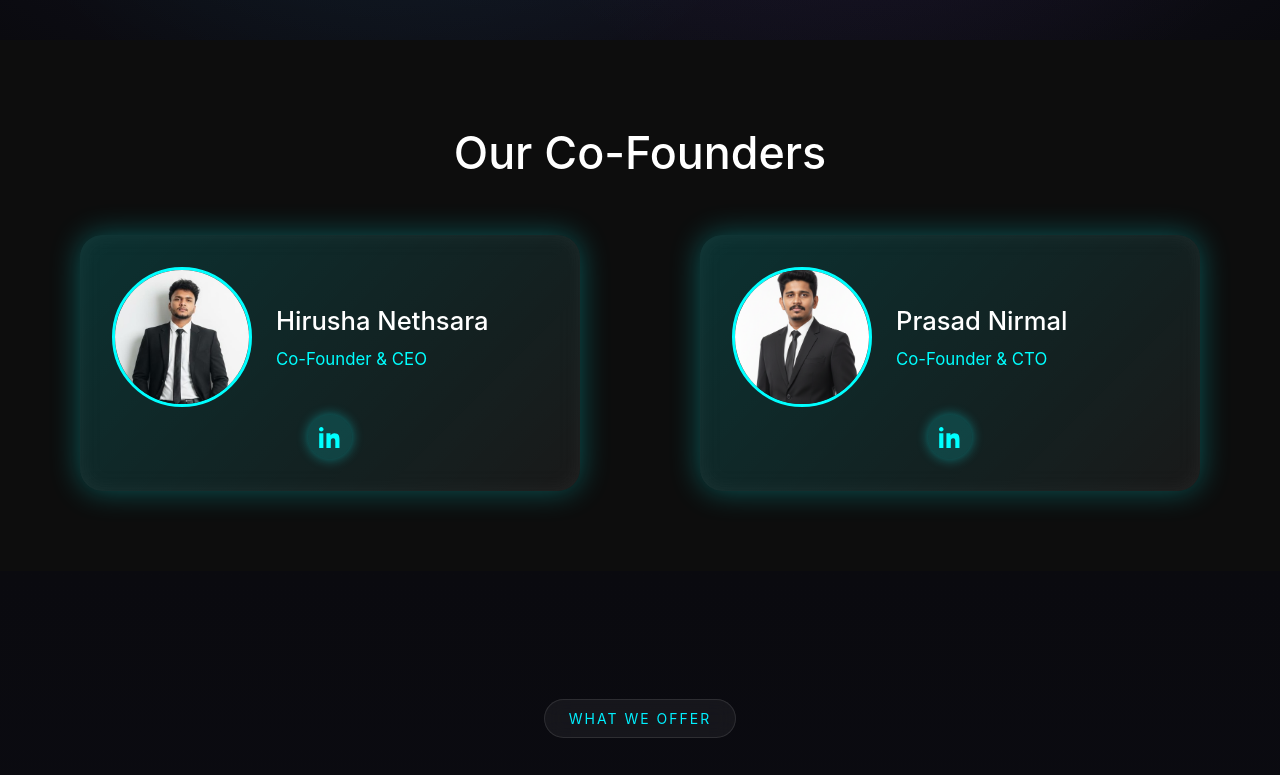
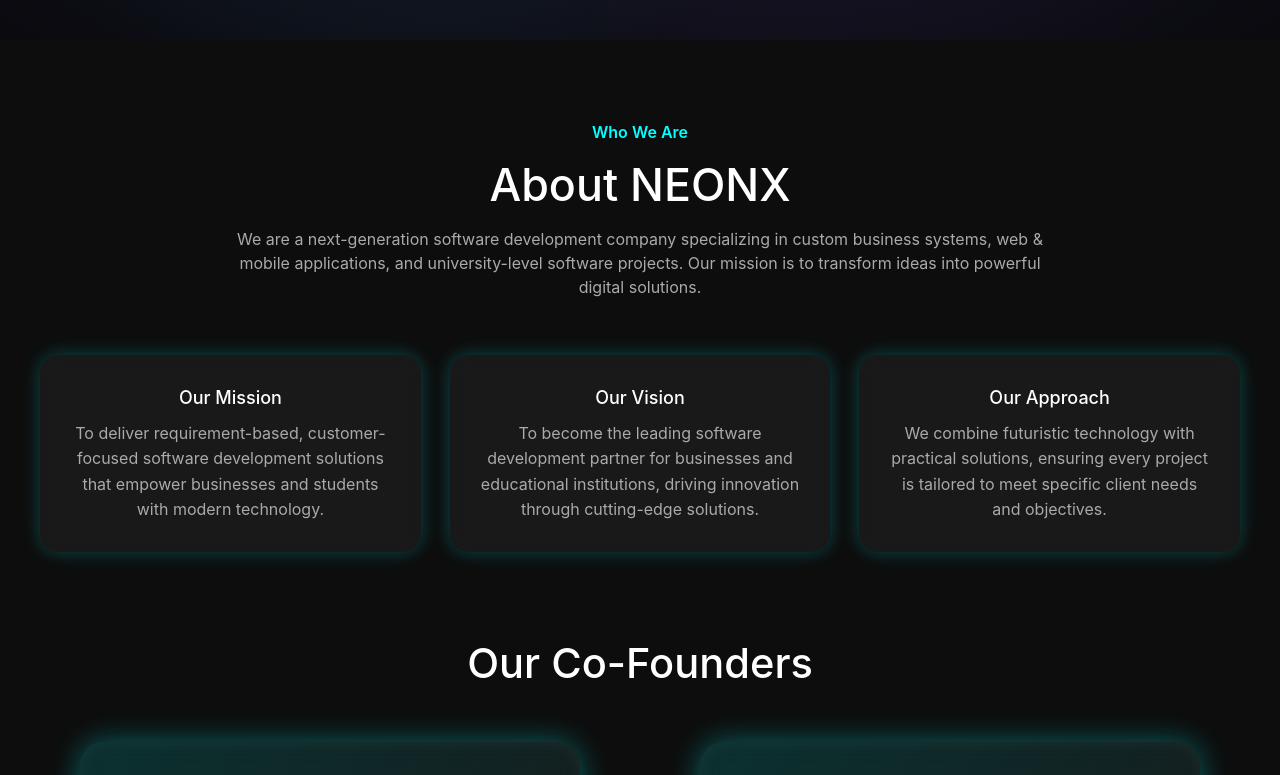
Before and after one commit to Nethsara-code/neonx-project, a React (Vite) app: page / in a window 1280 px wide. Shown: the part 760-1535 px from the top of the page. Built offline with nearby package versions, Linux system fonts and the light colour scheme.

Commit message:
about poto update

```diff
--- a/src/app/components/About.tsx
+++ b/src/app/components/About.tsx
@@ -7,6 +7,25 @@
 export function About() {
   const ref = useRef<HTMLDivElement | null>(null);
   const isInView = useInView(ref, { once: true, amount: 0.3 });
+
+  /* ================= About Us Features ================= */
+  const features = [
+    {
+      title: 'Our Mission',
+      description:
+        'To deliver requirement-based, customer-focused software development solutions that empower businesses and students with modern technology.'
+    },
+    {
+      title: 'Our Vision',
+      description:
+        'To become the leading software development partner for businesses and educational institutions, driving innovation through cutting-edge solutions.'
+    },
+    {
+      title: 'Our Approach',
+      description:
+        'We combine futuristic technology with practical solutions, ensuring every project is tailored to meet specific client needs and objectives.'
+    }
+  ];
 
   /* ================= Co-Founders ================= */
   const coFounders = [
@@ -37,18 +56,67 @@
       }}
     >
       <div style={{ maxWidth: 1200, margin: '0 auto' }}>
-        {/* ===== Section Title ===== */}
+
+        {/* ================= About Us Header ================= */}
+        <motion.div
+          initial={{ opacity: 0, y: 40 }}
+          animate={isInView ? { opacity: 1, y: 0 } : {}}
+          transition={{ duration: 0.6 }}
+          style={{ textAlign: 'center', marginBottom: '3.5rem' }}
+        >
+          <span style={{ color: '#0ff', fontWeight: 600 }}>Who We Are</span>
+          <h2 style={{ fontSize: '2.8rem', margin: '0.5rem 0' }}>About NEONX</h2>
+          <p style={{ maxWidth: 850, margin: '0 auto', color: '#aaa' }}>
+            We are a next-generation software development company specializing in
+            custom business systems, web & mobile applications, and university-level
+            software projects. Our mission is to transform ideas into powerful
+            digital solutions.
+          </p>
+        </motion.div>
+
+        {/* ================= Features Grid ================= */}
+        <div
+          style={{
+            display: 'grid',
+            gap: '1.8rem',
+            gridTemplateColumns: 'repeat(auto-fit, minmax(260px, 1fr))',
+            marginBottom: '5rem'
+          }}
+        >
+          {features.map((feature, index) => (
+            <motion.div
+              key={feature.title}
+              initial={{ opacity: 0, y: 30 }}
+              animate={isInView ? { opacity: 1, y: 0 } : {}}
+              transition={{ duration: 0.5, delay: index * 0.2 }}
+              style={{
+                padding: '1.8rem',
+                borderRadius: '1.2rem',
+                background: 'rgba(255,255,255,0.05)',
+                boxShadow: '0 0 18px rgba(0,255,255,0.25)',
+                backdropFilter: 'blur(8px)',
+                textAlign: 'center'
+              }}
+            >
+              <h3 style={{ marginBottom: '0.6rem' }}>{feature.title}</h3>
+              <p style={{ color: '#aaa', lineHeight: 1.6 }}>
+                {feature.description}
+              </p>
+            </motion.div>
+          ))}
+        </div>
+
+        {/* ================= Co-Founders ================= */}
         <h3
           style={{
             textAlign: 'center',
             marginBottom: '3rem',
-            fontSize: '2.8rem'
+            fontSize: '2.6rem'
           }}
         >
           Our Co-Founders
         </h3>
 
-        {/* ===== Cards Grid ===== */}
         <div
           style={{
             display: 'grid',
@@ -66,16 +134,16 @@
               style={{
                 width: '100%',
                 maxWidth: 500,
-                padding: '2rem',
-                borderRadius: '1.4rem',
+                padding: '2.2rem',
+                borderRadius: '1.5rem',
                 background:
                   'linear-gradient(135deg, rgba(0,255,255,0.15), rgba(255,255,255,0.05))',
                 boxShadow:
-                  '0 0 30px rgba(0,255,255,0.3), inset 0 0 20px rgba(255,255,255,0.05)',
+                  '0 0 30px rgba(0,255,255,0.35), inset 0 0 18px rgba(255,255,255,0.05)',
                 backdropFilter: 'blur(12px)'
               }}
             >
-              {/* ===== Top Content ===== */}
+              {/* Top Row */}
               <div
                 style={{
                   display: 'flex',
@@ -88,8 +156,8 @@
                   src={co.photo}
                   alt={co.name}
                   style={{
-                    width: 140,
-                    height: 140,
+                    width: 150,
+                    height: 150,
                     borderRadius: '50%',
                     objectFit: 'cover',
                     border: '3px solid #0ff'
@@ -97,14 +165,14 @@
                 />
 
                 <div>
-                  <h4 style={{ margin: 0, fontSize: '1.6rem' }}>
+                  <h4 style={{ margin: 0, fontSize: '1.7rem' }}>
                     {co.name}
                   </h4>
                   <p
                     style={{
                       marginTop: 6,
-                      color: '#0ff',
-                      fontSize: '1.05rem'
+                      fontSize: '1.05rem',
+                      color: '#0ff'
                     }}
                   >
                     {co.position}
@@ -112,13 +180,12 @@
                 </div>
               </div>
 
-              {/* ===== LinkedIn Only ===== */}
+              {/* LinkedIn Center */}
               <div
                 style={{
-                  marginTop: '0.5rem',
+                  marginTop: '1.6rem',
                   display: 'flex',
-                  justifyContent: 'center',
-                  alignItems: 'center'
+                  justifyContent: 'center'
                 }}
               >
                 <a
@@ -145,16 +212,16 @@
   );
 }
 
-/* ===== LinkedIn Icon Style ===== */
+/* ================= Icon Style ================= */
 const iconStyle: React.CSSProperties = {
-  width: 44,
-  height: 44,
+  width: 46,
+  height: 46,
   borderRadius: '50%',
   display: 'flex',
   alignItems: 'center',
   justifyContent: 'center',
   background: 'rgba(0,255,255,0.15)',
   color: '#0ff',
-  boxShadow: '0 0 12px rgba(0,255,255,0.4)',
-  transition: 'opacity 0.3s ease'
+  boxShadow: '0 0 14px rgba(0,255,255,0.45)',
+  textDecoration: 'none'
 };
```
